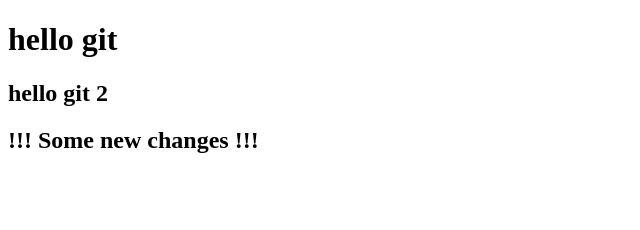
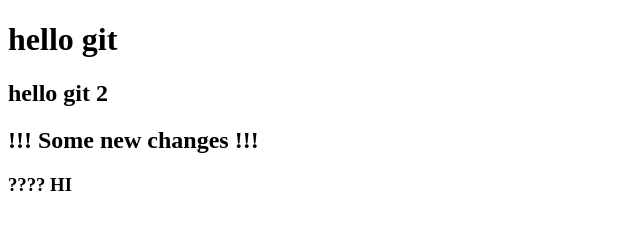
Before and after one commit to webmastervlad/git_test, a plain HTML site: page index.html in a window 1280 px wide. Shown: the full height of the page, 0-640 px from the left. Drawn offline with Linux system fonts and the light colour scheme.

Commit message:
3rd commit

```diff
--- a/index.html
+++ b/index.html
@@ -8,5 +8,6 @@
 	<h1>hello git</h1>
 	<h2>hello git 2</h2>
 	<h2>!!! Some new changes !!!</h2>
+	<h3>???? HI </h3>
 </body>
 </html>
```
